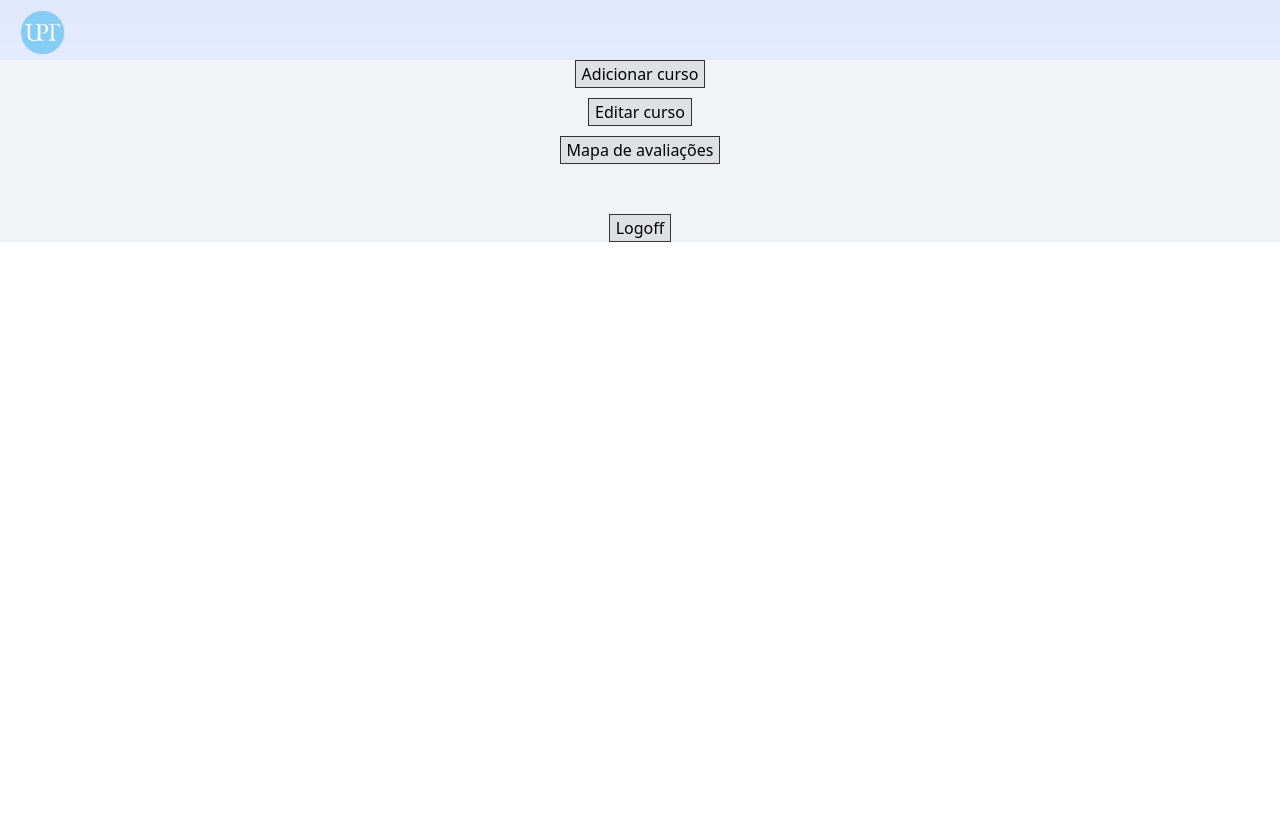
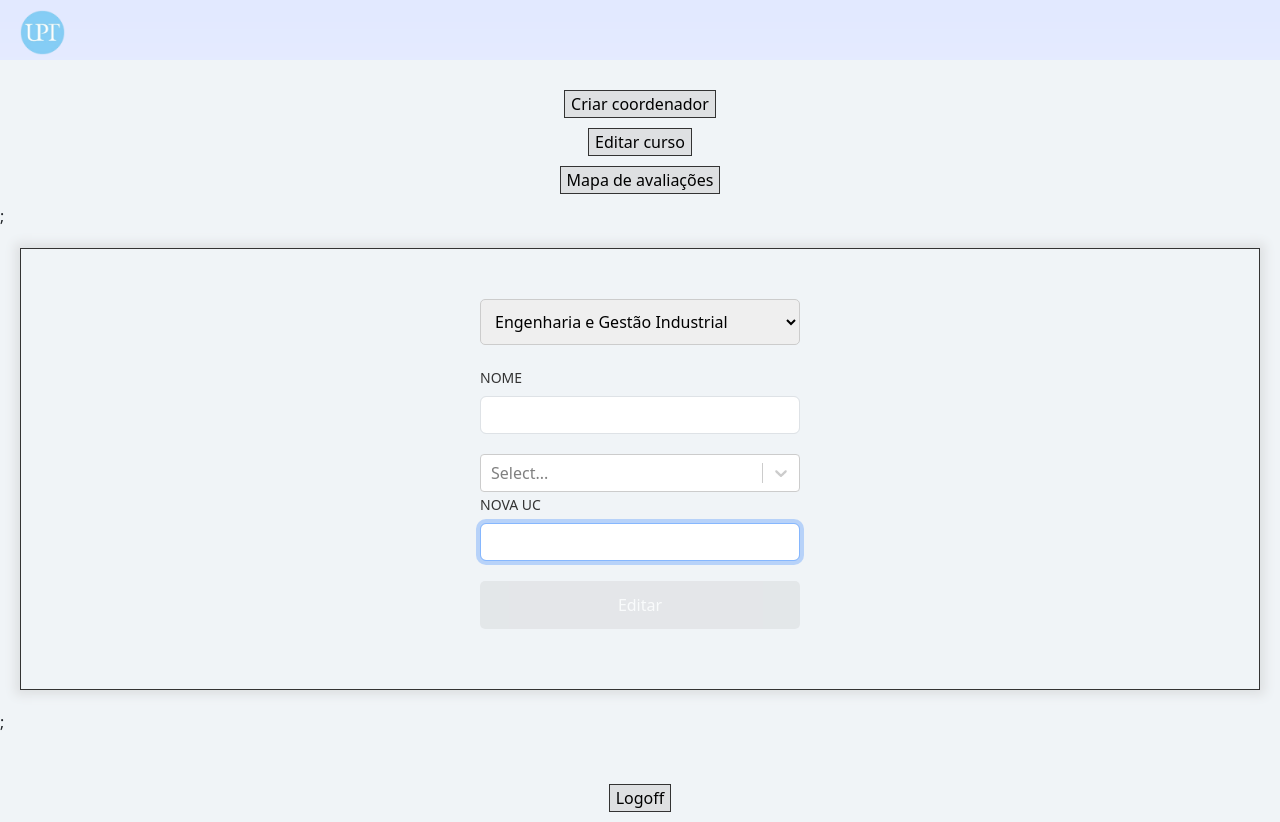
Before and after one commit to claudiaspseabra/semErros-react, a React (Vite) app: page /admin in a window 1280 px wide. Both pictures are taken after a click on the button "Editar curso". Before the commit the page ends 800 px from the top, so only its background shows below. Built offline with nearby package versions, Linux system fonts and the light colour scheme.

Commit message:
Aula 2/12 - tem tudo mas tem coisas por melhorar bastante

```diff
--- a/package.json
+++ b/package.json
@@ -14,7 +14,8 @@
     "react": "^18.3.1",
     "react-bootstrap": "^2.10.5",
     "react-dom": "^18.3.1",
-    "react-router-dom": "^6.28.0"
+    "react-router-dom": "^6.28.0",
+    "react-select": "^5.8.3"
   },
   "devDependencies": {
     "@eslint/js": "^9.13.0",
--- a/src/pages/Login.css
+++ b/src/pages/Login.css
@@ -1,7 +1,10 @@
+body {
+    background-color: #f0f4f7
+}
+
 .Login {
     display: grid;
     place-items: center;
-    background-color: #f0f4f7
 }
 
 form {
--- a/src/pages/Table.css
+++ b/src/pages/Table.css
@@ -1,13 +1,6 @@
-{/*
-  - Fazer cor preencher página toda
-  - Meter texto direito dentro da tabela
-  - Fazer caixa para adicionar curso
-  - Fazer caixa para editar curso
-*/}
-
-.admin {
+body {
   background-color: #f0f4f7;
-}\
+}
 
 .buttons {
   margin-top: 30px;
@@ -27,11 +20,47 @@ button:hover {
   color: black;
 }
 
+button[type="submit"] {
+  width: 100%;
+  padding: 12px;
+  background-color: #dee0e2;
+  color: black;
+  border: none;
+  border-radius: 5px;
+  font-size: 16px;
+  cursor: pointer;
+  transition: background-color 0.3s;
+}
+
+button[type="submit"]:hover {
+  background-color: #c6c8ca;
+  cursor: pointer;
+  color: black;
+}
+
+button[type="submit"]:disabled {
+  background-color: #dee0e2;
+  cursor: not-allowed;
+}
+
 #logoff {
   margin-top: 50px;
 }
 
-.evaluationMap {
+.addUser, .editCourse {
+  display: grid;
+  place-items: center;
+}
+
+input, input[type="password"] {
+  padding: 10px;
+  margin-bottom: 20px;
+  border-radius: 5px;
+  border: 1px solid #ccc;
+  font-size: 16px;
+  box-sizing: border-box;
+}
+.evaluationMap, .addUser, .editCourse {
   background-color: #f0f4f7;
   padding: 10px;
   border: 1px solid #333;
@@ -40,8 +69,6 @@ button:hover {
 }
 
 .table {
-  table-layout: fixed;
-
   margin: 20px 0;
   font-family: Arial, sans-serif;
   font-size: 14px;
--- a/src/pages/Table.tsx
+++ b/src/pages/Table.tsx
@@ -1,88 +1,180 @@
 import './Table.css'
-import {useState} from 'react';
 
-const data = [
-  {
-    ano: "1º ano",
-    unidadeCurricular: "Algoritmia e Programação",
-    assiduidade: "N",
-    elemento: "Teste",
-    ponderacao: "50% e nota mínima 7 valores",
-    data: "04-11-2024",
-    hora: "10h",
-    sala: "Aula 101"
-  },
-  {
-    ano: "2º ano",
-    unidadeCurricular: "Engenharia de Software",
-    assiduidade: "S",
-    elemento: "Projeto",
-    ponderacao: "40%",
-    data: "15-11-2024",
-    hora: "14h",
-    sala: "Lab 3"
-  }
-];
+import React, {useState} from 'react';
+import Form from "react-bootstrap/Form";
+import Button from "react-bootstrap/Button";
 
-const evaluationMoments = [
-  { moment: "1º Elemento de Avaliação" },
-  { moment: "2º Elemento de Avaliação" },
-  { moment: "3º Elemento de Avaliação" },
-  { moment: "4º Elemento de Avaliação" }
-];
+import { default as ReactSelect, components } from "react-select";
 
-const elements = [
-  { element: "Teste" },
-  { element: "Mini teste" },
-  { element: "Teste final na Época de Exames" },
-  { element: "Trabalho(s) desenvolvido(s) ao longo do semestre" },
-  { element: "Entrega de Trabalho" },
-  { element: "Entrega de Trabalho de Grupo" },
-  { element: "Monografia" },
-  { element: "Exercício Prático Individual" },
-  { element: "Pitch" },
-  { element: "Exame Final" },
-  { element: "Prova Oral" }
-]
+import { data } from './data.tsx'
+import { evaluationMoments } from './data.tsx'
+import { elements } from './data.tsx'
+import { courses } from './data.tsx'
+import { ucs } from './data.tsx'
 
-const ucs = [
-  { ano: "1" , uc: "ALGA"},
-  { ano: "1", uc: "AP"},
-  { ano: "1", uc: "AOC"},
-  { ano: "1", uc: "AM"},
-  { ano: "1", uc: "CC"},
-  { ano: "2" , uc: "EA"},
-  { ano: "2", uc: "AED"},
-  { ano: "2", uc: "SO"},
-  { ano: "2", uc: "LP"},
-  { ano: "2", uc: "ER"},
-  { ano: "3", uc: "IA"},
-  { ano: "3", uc: "QS"},
-  { ano: "3", uc: "EMP"},
-  { ano: "3", uc: "GP"}
-]
+
+const Option = ( props) => {
+  return (
+    <div>
+      <components.Option {...props}>
+        <input
+          type="checkbox"
+          checked={props.isSelected}
+          onChange={() => null}
+        />{" "}
+        <label>{props.label}</label>
+      </components.Option>
+    </div>
+  );
+};
+
 
 function Admin() {
 
-  const [isShown, setIsShown] = useState(false);
+  const [username, setName] = useState("");
+  const [number, setNumber] = useState("");
+  const [password, setPassword] = useState("");
 
-  const showEvaluationMap = event => {
-    setIsShown(current => !current);
+  function validateUser() {
+    return username.length > 0 && number.length > 0 && password.length > 0;
   }
+
+  const [course, setCourse] = useState("");
+  const [uc, setUC] = useState("");
+
+  function validateCourse() {
+    return course.length > 0 && uc.length > 0;
+  }
+
+  function handleSubmit(event: React.SyntheticEvent<HTMLFormElement>) {
+    event.preventDefault();
+  }
+
+  {/* Provavelmente há uma forma melhor*/}
+
+  const [isAddUserShown, setIsAddUserShown] = useState(false);
+
+  const showAddUser = () => {
+    setIsAddUserShown(current => !current);
+  }
+
+  const [isEvalMapShown, setIsEvalMapShown] = useState(false);
+
+  const showEvaluationMap = () => {
+    setIsEvalMapShown(current => !current);
+  }
+
+  const [isEditCShown, setIsEditCShown] = useState(false);
+
+  const showEditCourse = () => {
+    setIsEditCShown(current => !current);
+  }
+
+
+  const [isChecked, setIsChecked] = useState({optionSelected: null});
+
+  const handleChange = (selected) => {
+    setIsChecked({
+      optionSelected: selected
+    });
+  };
 
   return (
     <>
     <div className='admin'>
 
       <div className='buttons'>
-        <button>Adicionar curso</button>
-        <button>Editar curso</button>
+        <button onClick={showAddUser}>Criar coordenador</button>
+        <button onClick={showEditCourse}>Editar curso</button>
         <button onClick={showEvaluationMap}>Mapa de avaliações</button>
       </div>
 
 
+      {/* Add user */}
+      {isAddUserShown && (
+        <div className='addUser'>
+        <Form onSubmit={handleSubmit}>
+            <Form.Group controlId="name">
+              <Form.Label>Nome</Form.Label>
+                <Form.Control
+                    autoFocus
+                    type="text"
+                    value={username}
+                />
+            </Form.Group>
+              <Form.Group controlId="number">
+                <Form.Label>Número</Form.Label>
+                  <Form.Control
+                      autoFocus
+                      type="number"
+                      value={number}
+                  />
+              </Form.Group>
+            <Form.Group controlId="password">
+              <Form.Label>Password</Form.Label>
+                  <Form.Control
+                      autoFocus
+                      type="password"
+                      value={password}
+                />
+            </Form.Group>
+            <select>
+              {courses.map((course, courseIndex) => (
+                <option key={courseIndex} value={course.course}>
+                  {course.course}
+                </option>
+              ))}
+            </select>
+            <Button type="submit" disabled={!validateUser()}>Adicionar</Button>
+          </Form>
+        </div>
+      )};
+
+      {/* Edit course */}
+      {isEditCShown && (
+        <div className='editCourse'>
+          <Form onSubmit={handleSubmit}>
+            <select>
+              {courses.map((course, courseIndex) => (
+                <option key={courseIndex} value={course.course}>
+                  {course.course}
+                </option>
+              ))}
+            </select>
+            <Form.Group controlId="name">
+              <Form.Label>Nome</Form.Label>
+                <Form.Control
+                    autoFocus
+                    type="text"
+                    value={course}
+                />
+            </Form.Group>
+            <Form.Group controlId="subjects">
+              <ReactSelect
+                options={ucs}
+                isMulti
+                closeMenuOnSelect={false}
+                hideSelectedOptions={false}
+                components={{
+                  Option
+                }}
+                onChange={handleChange}
+                value={isChecked.optionSelected}
+              />
+              <Form.Label>Nova UC</Form.Label>
+                <Form.Control
+                    autoFocus
+                    type="text"
+                    value={uc}
+                />
+            </Form.Group>
+            <Button type="submit" disabled={!validateUser()}>Editar</Button>
+          </Form>
+        </div>
+      )};
+
       {/* Evaluation Map */}
-      {isShown && (
+      {isEvalMapShown && (
         <div className='evaluationMap'>
           <h1>Engenharia Informática</h1>
           <h2>Época normal</h2>
--- /dev/null
+++ b/src/pages/data.tsx
@@ -0,0 +1,66 @@
+export const data = [
+    {
+      ano: "1º ano",
+      unidadeCurricular: "Algoritmia e Programação",
+      assiduidade: "N",
+      elemento: "Teste",
+      ponderacao: "50% e nota mínima 7 valores",
+      data: "04-11-2024",
+      hora: "10h",
+      sala: "Aula 101"
+    },
+    {
+      ano: "2º ano",
+      unidadeCurricular: "Engenharia de Software",
+      assiduidade: "S",
+      elemento: "Projeto",
+      ponderacao: "40%",
+      data: "15-11-2024",
+      hora: "14h",
+      sala: "Lab 3"
+    }
+];
+
+export const evaluationMoments = [
+    { moment: "1º Elemento de Avaliação" },
+    { moment: "2º Elemento de Avaliação" },
+    { moment: "3º Elemento de Avaliação" },
+    { moment: "4º Elemento de Avaliação" }
+];
+
+export const elements = [
+    { element: "Teste" },
+    { element: "Mini teste" },
+    { element: "Teste final na Época de Exames" },
+    { element: "Trabalho(s) desenvolvido(s) ao longo do semestre" },
+    { element: "Entrega de Trabalho" },
+    { element: "Entrega de Trabalho de Grupo" },
+    { element: "Monografia" },
+    { element: "Exercício Prático Individual" },
+    { element: "Pitch" },
+    { element: "Exame Final" },
+    { element: "Prova Oral" }
+];
+
+export const ucs = [
+    { ano: "1" , label: "ALGA"},
+    { ano: "1", label: "AP"},
+    { ano: "1", label: "AOC"},
+    { ano: "1", label: "AM"},
+    { ano: "1", label: "CC"},
+    { ano: "2" , label: "EA"},
+    { ano: "2", label: "AED"},
+    { ano: "2", label: "SO"},
+    { ano: "2", label: "LP"},
+    { ano: "2", label: "ER"},
+    { ano: "3", label: "IA"},
+    { ano: "3", label: "QS"},
+    { ano: "3", label: "EMP"},
+    { ano: "3", label: "GP"}
+];
+
+export const courses = [
+    { course: "Engenharia e Gestão Industrial"},
+    { course: "Engenharia Informática"},
+    { course: "Sistemas de Informação para Gestão"}
+];
```
Also changed, not shown: 1 other file (tests, documents, lock files or other folders).
